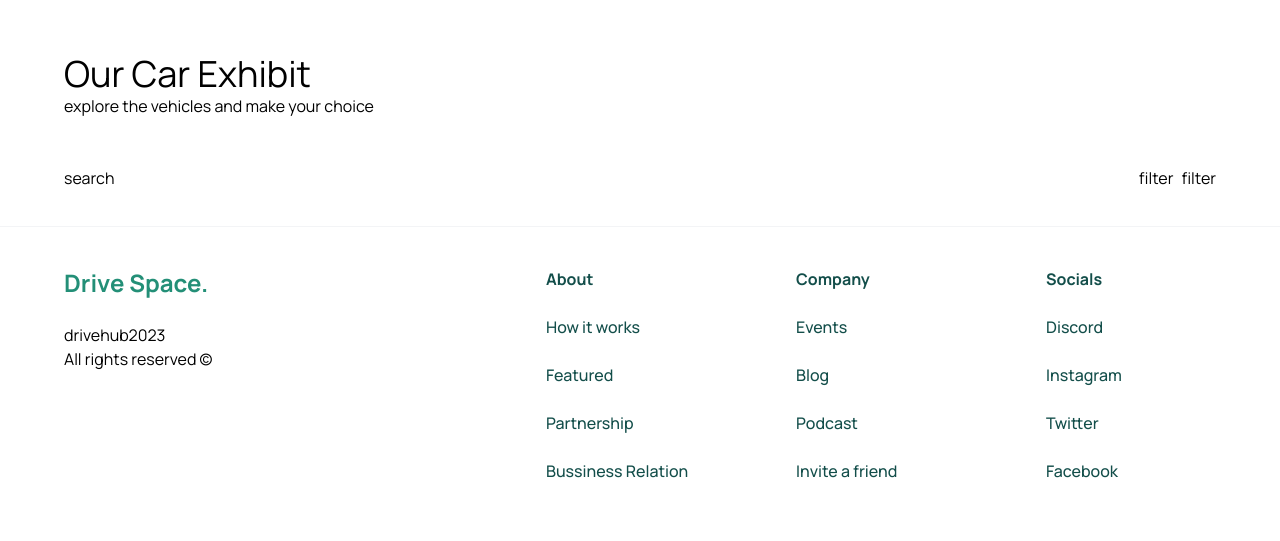
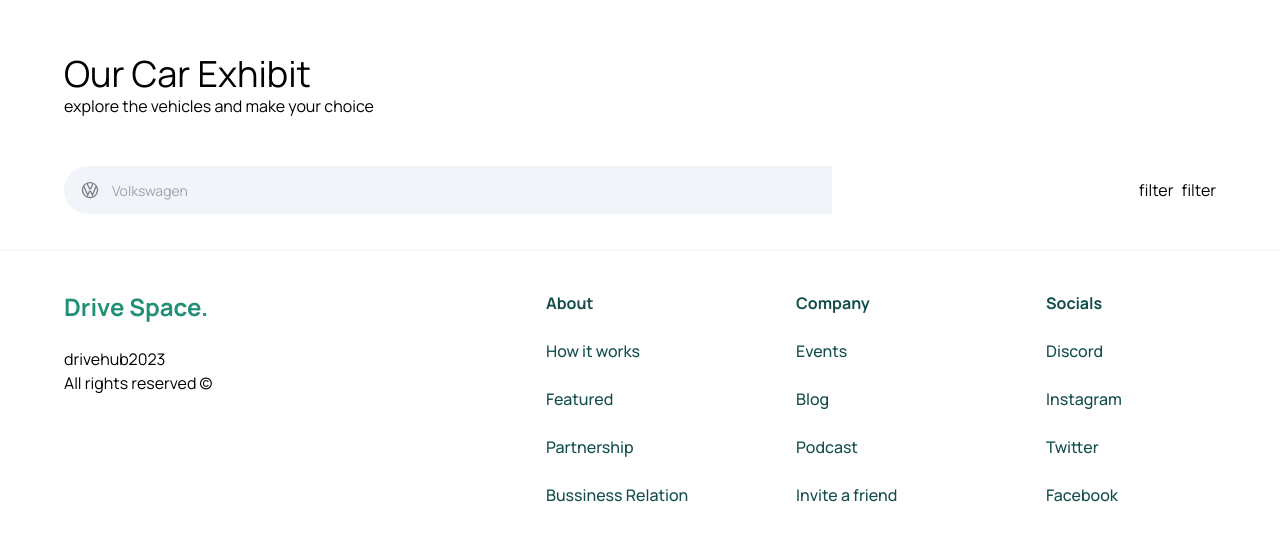
Before and after one commit to emmanueldindu/Carshop, a Next.js app: page / in a window 1280 px wide. Shown: the part 858-1399 px from the top of the page. Built offline with nearby package versions, Linux system fonts and the light colour scheme.

Commit message:
search filter

```diff
--- a/components/SearchBar.tsx
+++ b/components/SearchBar.tsx
@@ -2,7 +2,6 @@
 import React from 'react'
 import SearchManufacture from './SearchManufacture'
 import { useState } from 'react'
-
 
 
 const SearchBar = () => {
--- a/components/SearchManufacture.tsx
+++ b/components/SearchManufacture.tsx
@@ -1,13 +1,91 @@
+"use client"
 import React from 'react'
 import { SearchManufacturerProps } from '@/types'
+import {Combobox, Transition} from '@headlessui/react'
+import Image from 'next/image'
+import { useState, Fragment } from 'react'
+import { manufacturers } from '@/constants'
+
+const SearchManufacture = ({ manufacturer,
+    setManufacturer }: SearchManufacturerProps) => {
+    const [query, setQuery] = useState('')
+
+    const filteredManufacturers =
+        query === " " ? manufacturers
+            : manufacturers.filter((item) => (
+                item.toLowerCase().replace(/\s+/g, "")
+                    .includes(query.toLowerCase().replace(/\s+/g, ""))
 
 
-const SearchManufacture = ({ manufacturer,
-setManufacturer }: SearchManufacturerProps ) => {
+    ))
+
 
   return (
-    <div>
-      search
+    <div className='search-manufacturer'>
+          <Combobox>
+              <div className="relative w-full">
+                  <Combobox.Button className='absolute top-[14px]'>
+                      <Image
+                          src='/car-logo.svg'
+                          width={20}
+                          height={20}
+                          className='ml-4'
+                          alt="logo"
+                      />
+                  </Combobox.Button>
+
+                  <Combobox.Input
+                      className="search-manufacturer__input"
+                      placeholder='Volkswagen'
+                      displayValue={(manufacturer: string) => manufacturer}
+                      onChange={(e) => setQuery(e.target.value)}
+                  />
+
+
+                  <Transition
+
+                      as={Fragment}
+                      leave='transition ease-in duration-100'
+                      leaveFrom='opacity-100'
+                      leaveTo='opacity-0'
+                      afterLeave={() => setQuery('')}
+                  >
+
+                      <Combobox.Options>
+                          {filteredManufacturers.length === 0 &&
+                              query !== "" ? (
+                              <Combobox.Option
+                                  value={query}
+                                  className="search-manufacturer__option"
+                              >
+                                  {query} Not Found
+
+                              </Combobox.Option>
+                          ) : (
+                                  filteredManufacturers.map((item) => (
+                                      <Combobox.Option
+                                          key={item}
+                                          className={({ active }) => `
+                                          relative search-manufacturer__option
+                                          ${active ? 'text-[#fff] bg-[#00FFC8] ' : 'text-gray-900' }
+
+
+                                          `}
+                                          value={item}
+
+                                      >
+                                          {item}
+
+                                 </Combobox.Option>
+                             ))
+                        )
+                        }
+                      </Combobox.Options>
+
+
+                  </Transition>
+              </div>
+      </Combobox>
     </div>
   )
 }
--- a/package.json
+++ b/package.json
@@ -9,6 +9,7 @@
     "lint": "next lint"
   },
   "dependencies": {
+    "@headlessui/react": "^1.7.15",
     "@types/node": "20.4.0",
     "@types/react": "18.2.14",
     "@types/react-dom": "18.2.6",
--- a/styles/globals.css
+++ b/styles/globals.css
@@ -157,3 +157,26 @@
 .home__filter-container {
   @apply flex justify-start flex-wrap items-center gap-2
 }
+
+
+.search-manufacturer {
+  @apply flex-1 max-sm:w-full flex justify-start items-center
+}
+
+
+
+.searchbar {
+  @apply flex items-center justify-start max-sm:flex-col w-full relative max-sm:gap-4 max-w-3xl;
+}
+
+.search-manufacturer__input {
+  @apply w-full h-[48px] pl-12 p-4 rounded-l-full max-sm:rounded-full bg-slate-100 outline-none cursor-pointer text-sm
+}
+
+.search-manufacturer__option{
+  @apply cursor-default select-none py-2 pl-10 pr-4
+}
+
+.searchbar__item {
+  @apply flex-1 max-sm:w-full flex justify-start items-center relative;
+}
--- a/styles/style.css
+++ b/styles/style.css
@@ -123,6 +123,41 @@
 }
 
 
+
+.searchbar {
+  @apply flex items-center justify-start max-sm:flex-col w-full relative max-sm:gap-4 max-w-3xl;
+}
+
+.searchbar__item {
+  @apply flex-1 max-sm:w-full flex justify-start items-center relative;
+}
+
+.searchbar__input {
+  @apply w-full h-[48px] pl-12 p-4 bg-light-white rounded-r-full max-sm:rounded-full outline-none cursor-pointer text-sm;
+}
+/* END: searchbar styles */
+
+/* START: search manufacturer styles */
+.search-manufacturer {
+  @apply flex-1 max-sm:w-full flex justify-start items-center;
+}
+
+.search-manufacturer__input {
+  @apply w-full h-[48px] pl-12 p-4 rounded-l-full max-sm:rounded-full bg-light-white outline-none cursor-pointer text-sm;
+}
+
+.search-manufacturer__options {
+  @apply absolute mt-1 max-h-60 w-full overflow-auto rounded-md bg-white py-1 text-base shadow-lg ring-1 ring-black ring-opacity-5 focus:outline-none sm:text-sm;
+}
+
+.search-manufacturer__option {
+  @apply cursor-default select-none py-2 pl-10 pr-4;
+}
+
+
 .none{
   color: rgb(0, 255, 200);
+  color: #E0B0FF;
+  color: #87CEFA;
+  color: #9a9a9a
 }
```
Also changed, not shown: 1 other file (tests, documents, lock files or other folders).
